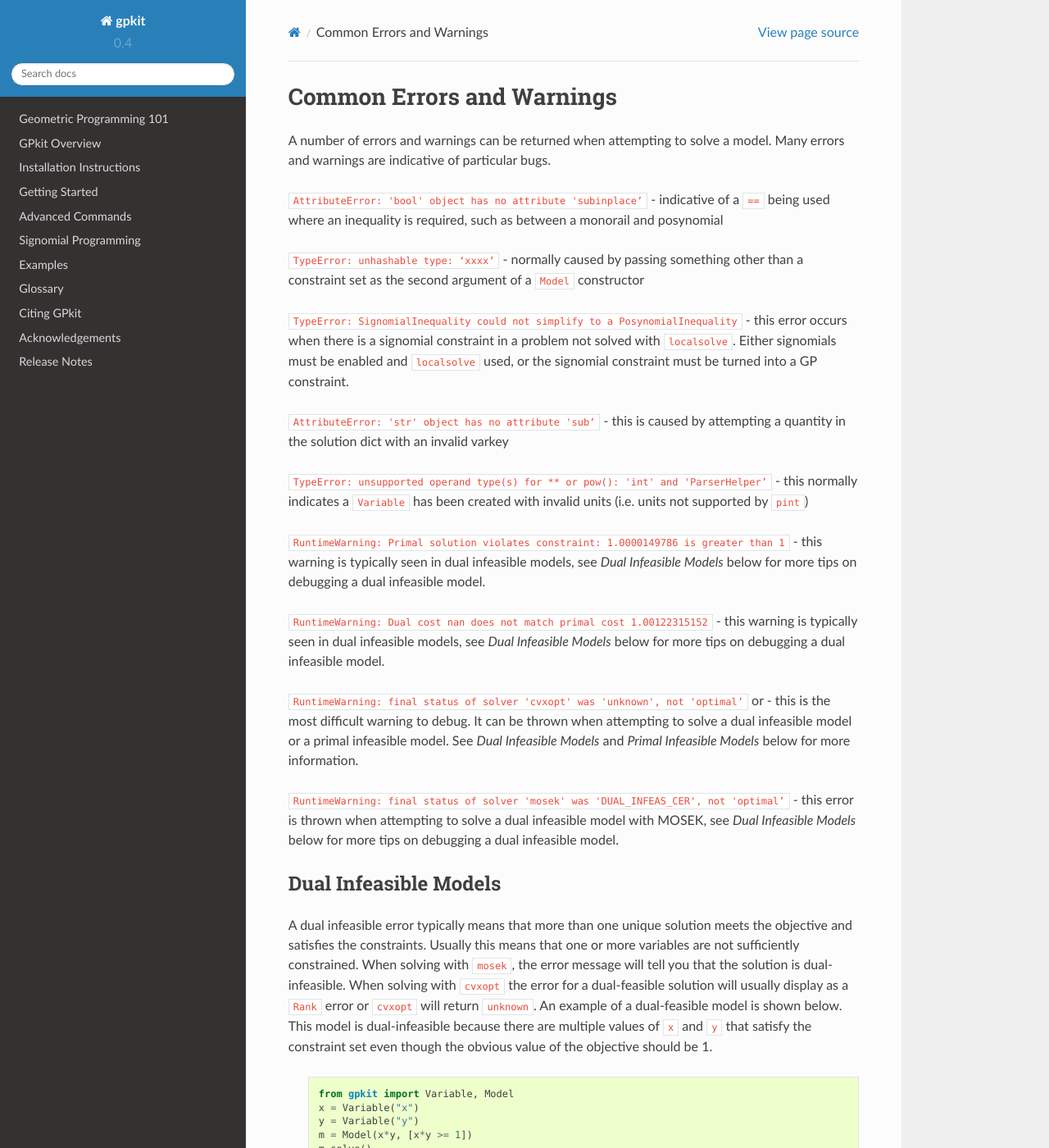
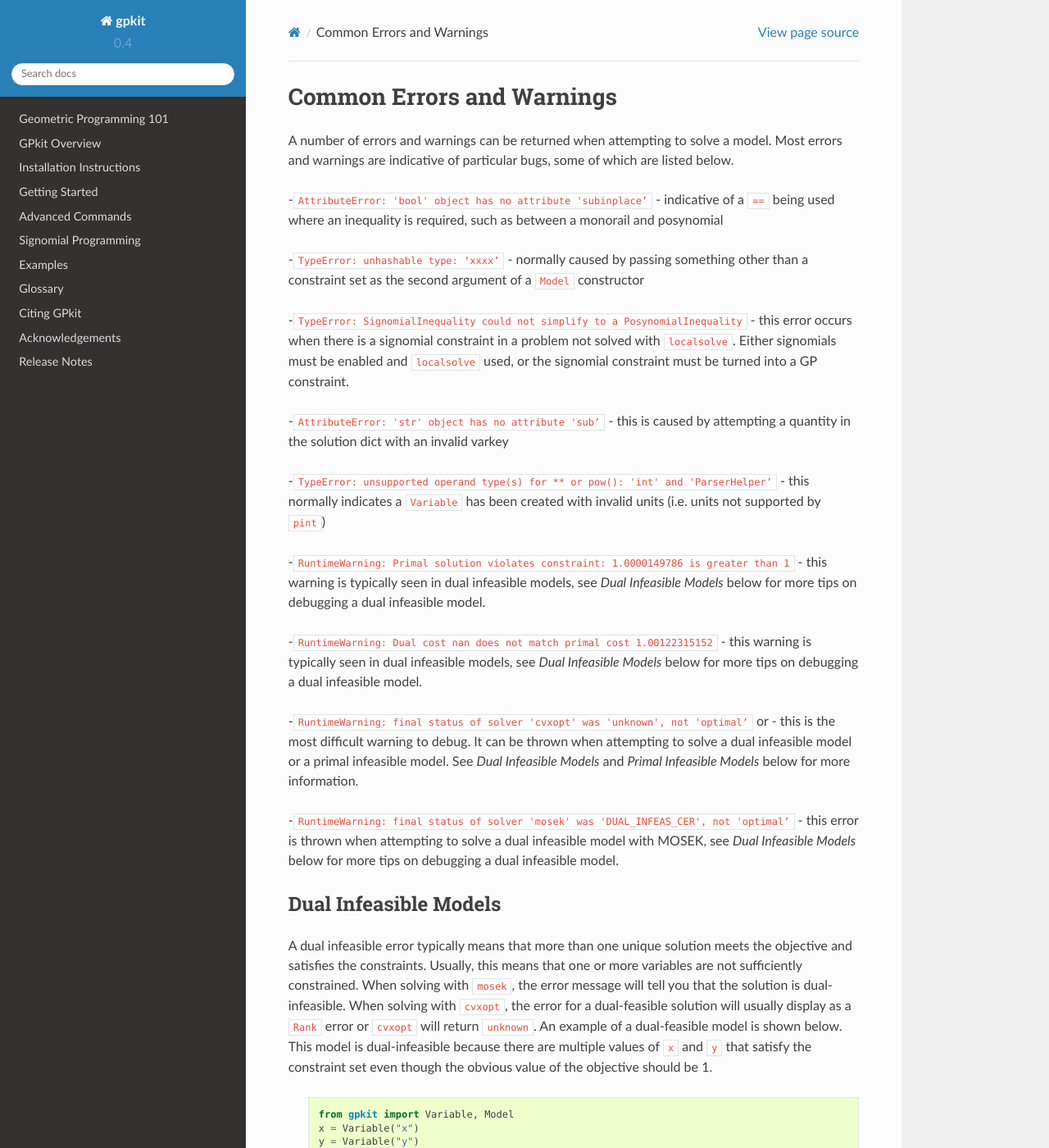
Before and after one commit to convexengineering/gpkit, a Sphinx documentation site: the page built from docs/source/debuggin.rst, in a window 1280 px wide and 1400 px high. Shown: the whole window at 82% size. Built offline with Sphinx 7.4.7 and the Read the Docs theme 2.0.0, drawn with Linux system fonts in a browser that asks for light colours; some of the changed text lies outside the part shown.

Commit message:
typo fixes

```diff
--- a/docs/source/debuggin.rst
+++ b/docs/source/debuggin.rst
@@ -1,32 +1,32 @@
 Common Errors and Warnings
 *********************
 
-A number of errors and warnings can be returned when attempting to solve a model. Many errors and warnings are indicative of particular bugs.
+A number of errors and warnings can be returned when attempting to solve a model. Most errors and warnings are indicative of particular bugs, some of which are listed below.
 
 
-``AttributeError: 'bool' object has no attribute 'subinplace’`` - indicative of a ``==`` being used where an inequality is required, such as between a monorail and posynomial
+-``AttributeError: 'bool' object has no attribute 'subinplace’`` - indicative of a ``==`` being used where an inequality is required, such as between a monorail and posynomial
 
-``TypeError: unhashable type: ‘xxxx’`` - normally caused by passing something other than a constraint set as the second argument of a ``Model`` constructor
+-``TypeError: unhashable type: ‘xxxx’`` - normally caused by passing something other than a constraint set as the second argument of a ``Model`` constructor
 
-``TypeError: SignomialInequality could not simplify to a PosynomialInequality`` - this error occurs when there is a signomial constraint in a problem not solved with ``localsolve``. Either signomials must be enabled and ``localsolve`` used, or the signomial constraint must be turned into a GP constraint.
+-``TypeError: SignomialInequality could not simplify to a PosynomialInequality`` - this error occurs when there is a signomial constraint in a problem not solved with ``localsolve``. Either signomials must be enabled and ``localsolve`` used, or the signomial constraint must be turned into a GP constraint.
 
-``AttributeError: 'str' object has no attribute 'sub’`` - this is caused by attempting a quantity in the solution dict with an invalid varkey
+-``AttributeError: 'str' object has no attribute 'sub’`` - this is caused by attempting a quantity in the solution dict with an invalid varkey
 
-``TypeError: unsupported operand type(s) for ** or pow(): 'int' and 'ParserHelper’`` - this normally indicates a ``Variable`` has been created with invalid units (i.e. units not supported by ``pint``)
+-``TypeError: unsupported operand type(s) for ** or pow(): 'int' and 'ParserHelper’`` - this normally indicates a ``Variable`` has been created with invalid units (i.e. units not supported by ``pint``)
 
-``RuntimeWarning: Primal solution violates constraint: 1.0000149786 is greater than 1`` - this warning is typically seen in dual infeasible models, see *Dual Infeasible Models* below for more tips on debugging a dual infeasible model.
+-``RuntimeWarning: Primal solution violates constraint: 1.0000149786 is greater than 1`` - this warning is typically seen in dual infeasible models, see *Dual Infeasible Models* below for more tips on debugging a dual infeasible model.
 
-``RuntimeWarning: Dual cost nan does not match primal cost 1.00122315152`` - this warning is typically seen in dual infeasible models, see *Dual Infeasible Models* below for more tips on debugging a dual infeasible model.
+-``RuntimeWarning: Dual cost nan does not match primal cost 1.00122315152`` - this warning is typically seen in dual infeasible models, see *Dual Infeasible Models* below for more tips on debugging a dual infeasible model.
 
-``RuntimeWarning: final status of solver 'cvxopt' was 'unknown', not 'optimal’`` or - this is the most difficult warning to debug. It can be thrown when attempting to solve a dual infeasible model or a primal infeasible model. See *Dual Infeasible Models* and *Primal Infeasible Models* below for more information.
+-``RuntimeWarning: final status of solver 'cvxopt' was 'unknown', not 'optimal’`` or - this is the most difficult warning to debug. It can be thrown when attempting to solve a dual infeasible model or a primal infeasible model. See *Dual Infeasible Models* and *Primal Infeasible Models* below for more information.
 
-``RuntimeWarning: final status of solver 'mosek' was 'DUAL_INFEAS_CER', not 'optimal’`` - this error is thrown when attempting to solve a dual infeasible model with MOSEK,  see *Dual Infeasible Models* below for more tips on debugging a dual infeasible model.
+-``RuntimeWarning: final status of solver 'mosek' was 'DUAL_INFEAS_CER', not 'optimal’`` - this error is thrown when attempting to solve a dual infeasible model with MOSEK,  see *Dual Infeasible Models* below for more tips on debugging a dual infeasible model.
 
 
 Dual Infeasible Models
 =============
 
-A dual infeasible error typically means that more than one unique solution meets the objective and satisfies the constraints. Usually this means that one or more variables are not sufficiently constrained.  When solving with ``mosek``, the error message will tell you that the solution is dual-infeasible.  When solving with ``cvxopt`` the error for a dual-feasible solution will usually display as a ``Rank`` error or ``cvxopt`` will return ``unknown``.  An example of a dual-feasible model is shown below. This model is dual-infeasible because there are multiple values of ``x`` and ``y`` that satisfy the constraint set even though the obvious value of the objective should be 1.
+A dual infeasible error typically means that more than one unique solution meets the objective and satisfies the constraints. Usually, this means that one or more variables are not sufficiently constrained.  When solving with ``mosek``, the error message will tell you that the solution is dual-infeasible.  When solving with ``cvxopt``, the error for a dual-feasible solution will usually display as a ``Rank`` error or ``cvxopt`` will return ``unknown``.  An example of a dual-feasible model is shown below. This model is dual-infeasible because there are multiple values of ``x`` and ``y`` that satisfy the constraint set even though the obvious value of the objective should be 1.
 
  .. code-block:: python
 
@@ -57,7 +57,7 @@
      m = Model(x, [x <= 1])
      m.solve()
 
-Debugging large, dual infeasible, models can be difficult. The recommended procedure is to use a ``BoundedConstraintSet``, found in ``gpkit.tools``. ``BoundedConstraintSet`` adds additional constraints to the model that bounds each variable to be greater than or equal to a variables ``eps`` and less than or equal to ``1/eps``. The default value for ``eps`` is 1e-30. This prevents variables from being truly unbounded and allows most dual infeasible models to solve. By inspecting the solution, or by also making use of the a ``Tight Constraint Set``, it is easy to determine which variables are unbounded and modify constraints as necessary. Below, a BoundedConstraintSet is used to make the previous model solvable.
+Debugging large, dual infeasible, models can be difficult. The recommended procedure is to use a ``BoundedConstraintSet``, found in ``gpkit.tools``. ``BoundedConstraintSet`` adds additional constraints to the model that bounds each variable to be greater than or equal to a variables ``eps``, and less than or equal to ``1/eps``. The default value for ``eps`` is 1e-30. This prevents variables from being truly unbounded and allows most dual infeasible models to solve. By inspecting the solution, or by also making use of the a ``Tight Constraint Set``, it is easy to determine which variables are unbounded and modify constraints as necessary. Below, a BoundedConstraintSet is used to make the previous model solvable.
 
   .. code-block:: python
 
@@ -133,4 +133,4 @@
      #solve the model
      m.solve()
 
-Since ``y`` is now set to 2 and ``x`` can be no less than 1 it is again impossible for x*y to be less than 1.5 and the model is primal infeasible. If ``y`` was instead set to 1, the model would be feasible and the cost would be 1.
+Since ``y`` is now set to 2 and ``x`` can be no less than 1, it is again impossible for ``x*y`` to be less than 1.5 and the model is primal infeasible. If ``y`` was instead set to 1, the model would be feasible and the cost would be 1.
```
